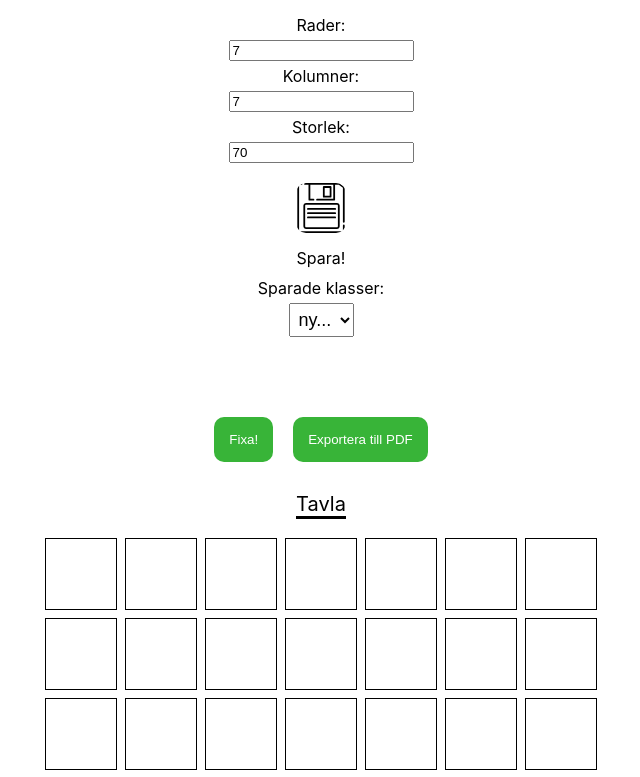
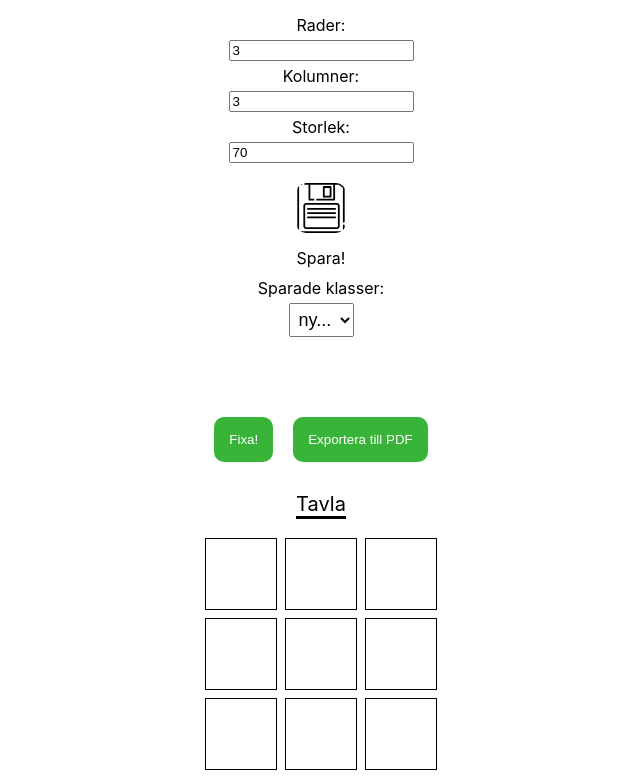
Before and after one commit to KillerrabbitAos/Skola77-frontend, a React (Create React App) app: page / in a window 1280 px wide. Shown: the top 777 px of the page, without its empty margins (319-959 px from the left). Built offline with nearby package versions, Linux system fonts and the light colour scheme.

Commit message:
Rollback

```diff
--- a/src/App.js
+++ b/src/App.js
@@ -5,7 +5,8 @@ import Grid from './Grid';
 import html2pdf from 'html2pdf.js';
 import Cookies from 'js-cookie';
 import ExcelToTextConverter from './ExcelToTextConverter';
-
+import generateCombinedList from './CombinedListGenerator';
+import NameList from './Namn';
 function fitTextToContainer(container, element) {
   for (let i = 0; i < 20; i++) {
   const containerWidth = container.clientWidth;
@@ -40,18 +41,18 @@ function findValueByKey(list, key) {
 const App = () => {
   const [componentLoaded, setComponentLoaded] = useState(false);
   const [groupName, setGroupName] = useState('ny...');
-  const [rows, setRows] = useState(7);
-  const [columns, setColumns] = useState(7);
+  const [rows, setRows] = useState(3);
+  const [columns, setColumns] = useState(3);
   const [boxes, setBoxes] = useState([]);
-  const [names, setNames] = useState([]);
+  const [names, setNames] = useState(["tom stol"]);
   const [boxNames, setBoxNames] = useState('tom');
   const [filledBoxes, setFilledBoxes] = useState([]);
   const [cellSize, setCellSize] = useState(70);
   const [fixaCounter, setFixaCounter] = useState(0);
   const [baklänges, setBaklänges] = useState(false)
   const defaultGroup = 'default';
-  const [rowsInput, setRowsInput] = useState('7');
-  const [columnsInput, setColumnsInput] = useState('7');
+  const [rowsInput, setRowsInput] = useState('3');
+  const [columnsInput, setColumnsInput] = useState('3');
   const [nere, setNere] = useState("Bak")
   const [uppe, setUppe] = useState("Tavla")
 
@@ -152,36 +153,27 @@ const App = () => {
     }
   };
   const handleRemoveName = (index) => {
-    const nameToRemove = names[index];
-
-    // Ta bort namnet från 'names'
+    // Replace the name at 'index' with "tom stol"
     const updatedNames = [...names];
-    updatedNames.splice(index, 1);
+    updatedNames[index] = "tom stol";
     setNames(updatedNames);
 
-    // Ta bort namnet från 'boxNames' om det finns
-    setBoxNames((prevBoxNames) =>
-      prevBoxNames.map((box) =>
-        box.value === nameToRemove ? { key: box.key, value: 'tom' } : box
-      )
-    );
+    // Update the 'boxNames' array with the 'value' property replaced with 0 for matching items
+    const removedName = names[index];
+    const newArray = boxNames.map(item => {
+      if (item.value === removedName) {
+        return { ...item, value: 0 };
+      } else {
+        return item;
+      }
+    });
+
+    setBoxNames(newArray);
   };
 
 
 
 
-  const draÅtHelveteFrånGriden = (index) => {
-    const nameToRemove = names[index];
-    const isNameInGrid = boxNames.some((box) => box.value === nameToRemove);
-
-    if (isNameInGrid) {
-      setBoxNames((prevBoxNames) =>
-        prevBoxNames.map((box) =>
-          box.value === nameToRemove ? { key: box.key, value: 'tom' } : box
-        )
-      );
-    }
-  };
 
 
 
@@ -202,58 +194,20 @@ const App = () => {
   const fixa = () => {
   applyFontSizesToClass('name');
   }
-  const handleMixNames = () => {
-    // Skapa en lista med objekt som innehåller namnen och deras ursprungliga index
-    const mixedList = [...names].map((name, index) => ({ originalIndex: index, name }));
-
-    // Slumpa listan och sortera baserat på slumpningen och det ursprungliga indexet
-    mixedList.sort((a, b) => Math.random() - 0.5 || a.originalIndex - b.originalIndex);
-
-    setFilledBoxes([...filledBoxes].sort(() => Math.random() - 0.5));
-
-    // Skapa en ny lista av objekt med nyckel-värde-par för boxNames
-    const newBoxNames = filledBoxes.map((item, index) => ({
-      key: item,
-      value: mixedList[index]?.name || '', // Håll rutan tom om name är undefined
-    }));
-
-    setBoxNames(newBoxNames);
-  };
 
   const sortedNames = [...names].sort();
 
-  const renderNamesColumns = () => {
-    const columnsArray = new Array(columns).fill(null);
-
-    return columnsArray.map((_, columnIndex) => {
-      const startIndex = columnIndex * Math.ceil(sortedNames.length / columns);
-      const endIndex = (columnIndex + 1) * Math.ceil(sortedNames.length / columns);
-
-      const columnNames = sortedNames.slice(startIndex, endIndex);
-
-      return (
-        <div key={columnIndex} className="namesColumn">
-          <ul>
-            {columnNames.map((name, index) => (
-              <li key={index} className="namelist">
-                {name}
-                <button onClick={() => handleRemoveName(startIndex + index)}>Ta bort</button>
-                <button onClick={() => draÅtHelveteFrånGriden(startIndex + index)}>Ta bort från griden</button>
-
-              </li>
-            ))}
-          </ul>
-        </div>
-      );
-    });
-  };
+const handleMixNames = () => {
+  const namesList = names
+  setBoxNames(generateCombinedList(filledBoxes, names, 0, namesList));
+}
   const handleGroupChange = (event) => {
     const selectedGroup = event.target.value;
     setGroupName(selectedGroup)
     // Om den valda gruppen är standardgruppen, sätt standardvärden
     if (selectedGroup === defaultGroup) {
-      setRows(7);
-      setColumns(7);
+      setRows(3);
+      setColumns(3);
       setBoxNames('tom');
       setBoxes([]);
       setNames([]);
@@ -298,6 +252,45 @@ const App = () => {
     }
     }, [filledBoxes, boxNames, rows, columns, cellSize, fixa]);
 
+  const gridConf = <div className='gridInstallning' id='kebaben'>
+    <p>Namnimport</p>
+    <textarea id="namesInput" rows="10" cols="30" placeholder="Ett namn per rad"></textarea>
+    <button onClick={handleMassImportNames}>Spara namn</button>
+    <ExcelToTextConverter
+      setNames={setNames} />
+  </div>;
+  const grid = <Grid
+    rows={rows}
+    columns={columns}
+    boxes={boxes}
+    setBoxes={setBoxes}
+    names={names}
+    boxNames={boxNames}
+    setBoxNames={setBoxNames}
+    filledBoxes={filledBoxes}
+    setFilledBoxes={setFilledBoxes}
+    cellSize={cellSize}
+    setCellSize={setCellSize}
+    baklänges={baklänges}
+    uppe={uppe}
+    nere={nere} />;
+  const sparningsLösning = <div id='sparaSettings'>
+    <button onClick={handleSaveButtonClick} className='spara' id='sparaKnapp'></button>
+    <label for="sparaKnapp">Spara!</label>
+
+    <label>Sparade klasser:</label>
+    <select id="sparadeKlasser" defaultValue={groupName} onChange={handleGroupChange}>
+      <option key={defaultGroup} value={defaultGroup}>ny...</option>
+      {/* Lista alla grupper som finns sparade i cookies */}
+
+      {Object.keys(Cookies.get()).length > 0 &&
+        Object.keys(Cookies.get()).map((cookieName) => (
+          <option key={cookieName} value={cookieName}>
+            {cookieName.replace('_values', '')}
+          </option>
+        ))}
+    </select>
+  </div>;
     return (
       <div className="App">
         <div className='gridInstallning'>
@@ -309,58 +302,23 @@ const App = () => {
           <input type="number" label="Rutstorlek: " value={cellSize} max="300" onChange={(e) => setCellSize(Math.max(0, Math.min(e.target.value, 300)))} />
         </div>
 
-      <div id='sparaSettings'>
-      <button onClick={handleSaveButtonClick} className='spara' id='sparaKnapp'></button>
-      <label for="sparaKnapp">Spara!</label>
-
-        <label>Sparade klasser:</label>
-  <select id="sparadeKlasser"defaultValue={groupName} onChange={handleGroupChange}>
-  <option key={defaultGroup} value={defaultGroup}>ny...</option>
-  {/* Lista alla grupper som finns sparade i cookies */}
-
-  {Object.keys(Cookies.get()).length > 0 &&
-              Object.keys(Cookies.get()).map((cookieName) => (
-                <option key={cookieName} value={cookieName}>
-                  {cookieName.replace('_values', '')}
-                </option>
-              ))}
-      </select>
-      </div>
+      {sparningsLösning}
 
     <div id='gridMedAnnat'>
       <button label="fixa 2.0" onClick={fixa}>Fixa!</button>
       <button onClick={handleExportToPDF}>Exportera till PDF</button>
-      <Grid
-        rows={rows}
-        columns={columns}
-        boxes={boxes}
-        setBoxes={setBoxes}
-        names={names}
-        boxNames={boxNames}
-        setBoxNames={setBoxNames}
-        filledBoxes={filledBoxes}
-        setFilledBoxes={setFilledBoxes}
-        cellSize={cellSize}
-        setCellSize={setCellSize}
-        baklänges={baklänges}
-        uppe={uppe}
-        nere={nere}
-      />
+      {grid}
       <button onClick={ändraPerspektiv}>byt perspektiv</button>
       <button onClick={handleMixNames}>Slumpa</button>
       </div>
-      <div className='gridInstallning' id='kebaben'>
-        <p>Namnimport</p>
-        <textarea id="namesInput" rows="10" cols="30" placeholder="Ett namn per rad"></textarea>
-        <button onClick={handleMassImportNames}>Spara namn</button>
-        <ExcelToTextConverter
-        setNames={setNames}
-        />
-      </div>
+      {gridConf}
       <div>
         <p id='nameHeader'>Namn:</p>
         <div id="namn">
-        {renderNamesColumns()}
+        <NameList
+          names={names}
+          handleRemoveName={handleRemoveName}
+          ></NameList>
       </div>
       </div>
       <p><a id="mailTag" href="https://skola77.com">Startsida</a></p>
```
